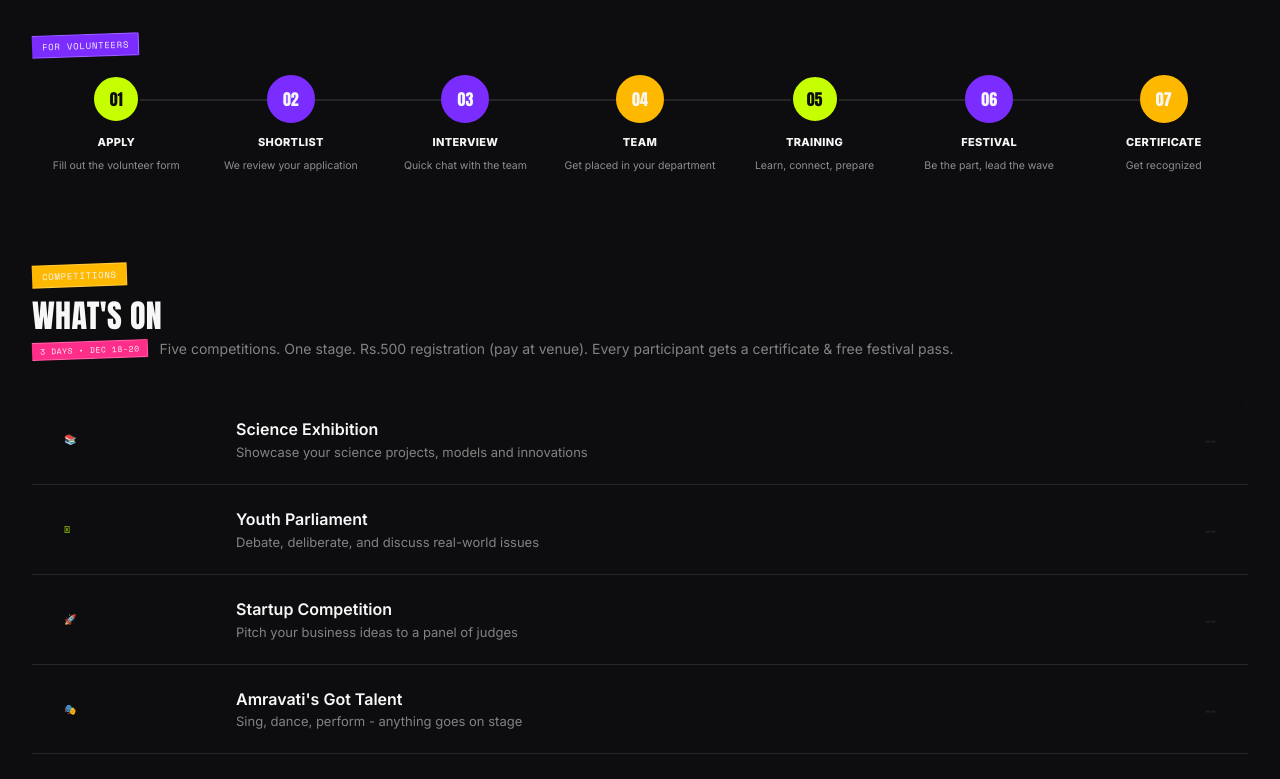
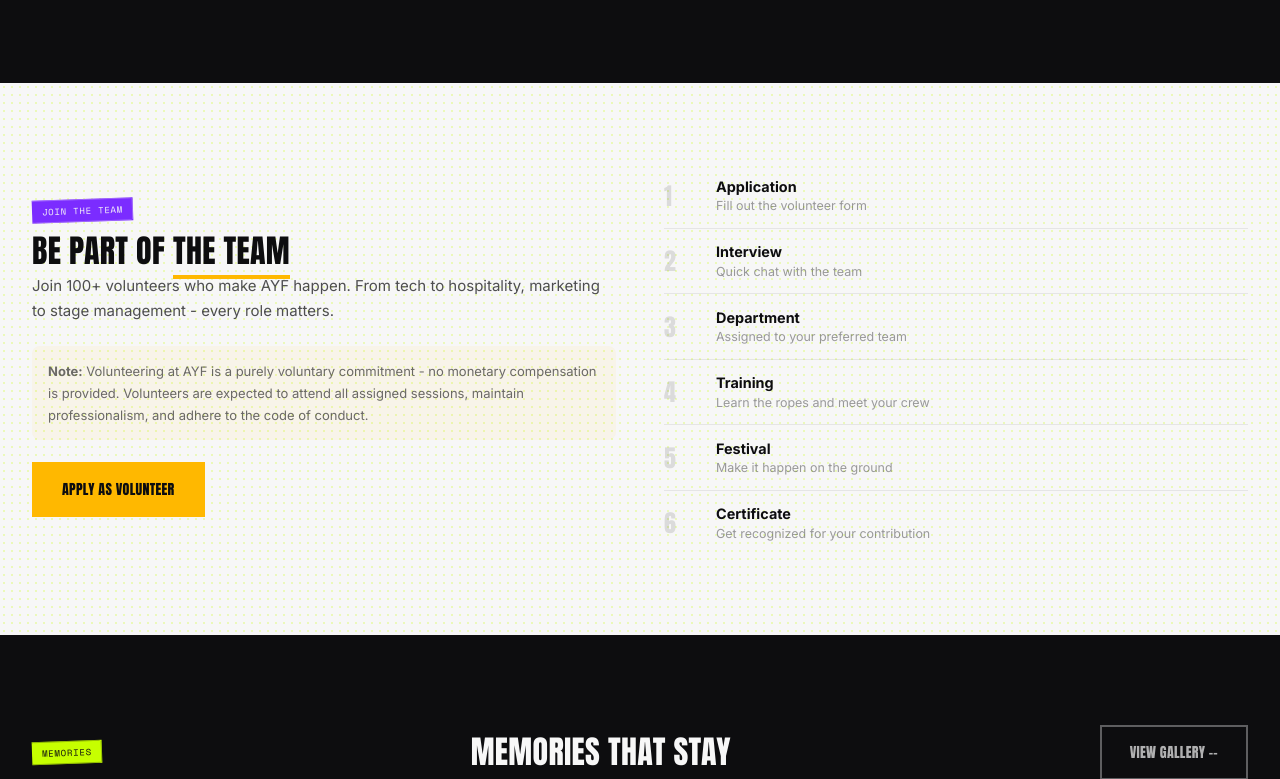
Before and after one commit to Smit2080/ayf-2026, a Next.js app: page / in a window 1280 px wide. Shown: the part 2780-3559 px from the top of the page. Built offline with nearby package versions, Linux system fonts and the light colour scheme.

Commit message:
Remove What's On section & For Volunteers from Journey

```diff
--- a/app/page.tsx
+++ b/app/page.tsx
@@ -4,7 +4,7 @@
 import WhyAYF from '@/components/WhyAYF';
 import EventCategories from '@/components/EventCategories';
 import Journey from '@/components/Journey';
-import EventsList from '@/components/EventsList';
+
 import VolunteerSection from '@/components/VolunteerSection';
 import Gallery from '@/components/Gallery';
 import Instagram from '@/components/Instagram';
@@ -28,7 +28,6 @@
         <EventCategories />
         <WhyAYF />
         <Journey />
-        <EventsList />
         <VolunteerSection />
         <Gallery />
         <Instagram />
--- a/src/components/EventsList.tsx
+++ /dev/null
@@ -1,37 +0,0 @@
-const competitions = [
-  { tag: '\uD83D\uDCDA', name: 'Science Exhibition', desc: 'Showcase your science projects, models and innovations' },
-  { tag: '\uD83D\uDEEF\uFE0F', name: 'Youth Parliament', desc: 'Debate, deliberate, and discuss real-world issues' },
-  { tag: '\uD83D\uDE80', name: 'Startup Competition', desc: 'Pitch your business ideas to a panel of judges' },
-  { tag: '\uD83C\uDFAD', name: "Amravati's Got Talent", desc: 'Sing, dance, perform - anything goes on stage' },
-  { tag: '\uD83C\uDFC6', name: 'Reel Competition', desc: 'Create short-form videos - free entry, no registration fee' },
-];
-
-export default function EventsList() {
-  return (
-    <section className="events reveal">
-      <div className="wrap">
-        <span className="sticker sticker-orange" style={{ marginBottom: 14 }}>Competitions</span>
-        <h2>What&apos;s On</h2>
-        <p className="sub">
-          <span className="sticker sticker-pink" style={{ fontSize: 8, padding: '3px 8px', marginRight: 8, verticalAlign: 'middle' }}>3 Days &bull; Dec 18-20</span>
-          {' '}Five competitions. One stage. Rs.500 registration (pay at venue). Every participant gets a certificate &amp; free festival pass.
-        </p>
-        <div className="events-list">
-          {competitions.map((c) => (
-            <div className="event-row" key={c.name}>
-              <span className="tag">{c.tag}</span>
-              <div>
-                <h3>{c.name}</h3>
-                <p style={{ fontSize: 13, color: 'rgba(247,247,247,0.5)', marginTop: 4 }}>{c.desc}</p>
-              </div>
-              <span className="arrow">--</span>
-            </div>
-          ))}
-        </div>
-        <div style={{ marginTop: 28, padding: '18px 20px', background: 'rgba(255,184,0,0.06)', border: '1px solid rgba(255,184,0,0.15)', borderRadius: 10, fontSize: 13, color: 'rgba(247,247,247,0.65)', lineHeight: 1.7 }}>
-          <strong style={{ color: 'var(--orange)' }}>Important:</strong> Rs.500 registration fee payable at the audition venue. No fee for final performance. Reel Competition is free. Winners receive trophies, certificates &amp; prizes. All participants get a participation certificate &amp; free AYF 2026 pass.
-        </div>
-      </div>
-    </section>
-  );
-}
--- a/src/components/Journey.tsx
+++ b/src/components/Journey.tsx
@@ -5,7 +5,7 @@
         <span className="sticker sticker-ink" style={{ marginBottom: 14 }}>How It Works</span>
         <h2>Your journey with AYF</h2>
 
-        <div style={{ marginBottom: 40 }}>
+        <div>
           <span className="sticker sticker-lime" style={{ marginBottom: 18 }}>For Participants</span>
           <div className="journey-row" style={{ gridTemplateColumns: 'repeat(4,1fr)' }}>
             <div className="step"><div className="dot">01</div><b>Register</b><span>Fill out the competition form</span></div>
@@ -14,19 +14,6 @@
             <div className="step"><div className="dot">04</div><b>Win</b><span>Trophies, certificates &amp; prizes</span></div>
           </div>
         </div>
-
-        <div>
-          <span className="sticker sticker-purple" style={{ marginBottom: 18, color: 'var(--white)' }}>For Volunteers</span>
-          <div className="journey-row">
-            <div className="step"><div className="dot">01</div><b>Apply</b><span>Fill out the volunteer form</span></div>
-            <div className="step"><div className="dot">02</div><b>Shortlist</b><span>We review your application</span></div>
-            <div className="step"><div className="dot">03</div><b>Interview</b><span>Quick chat with the team</span></div>
-            <div className="step"><div className="dot">04</div><b>Team</b><span>Get placed in your department</span></div>
-            <div className="step"><div className="dot">05</div><b>Training</b><span>Learn, connect, prepare</span></div>
-            <div className="step"><div className="dot">06</div><b>Festival</b><span>Be the part, lead the wave</span></div>
-            <div className="step"><div className="dot">07</div><b>Certificate</b><span>Get recognized</span></div>
-          </div>
-        </div>
       </div>
     </section>
   );
```
